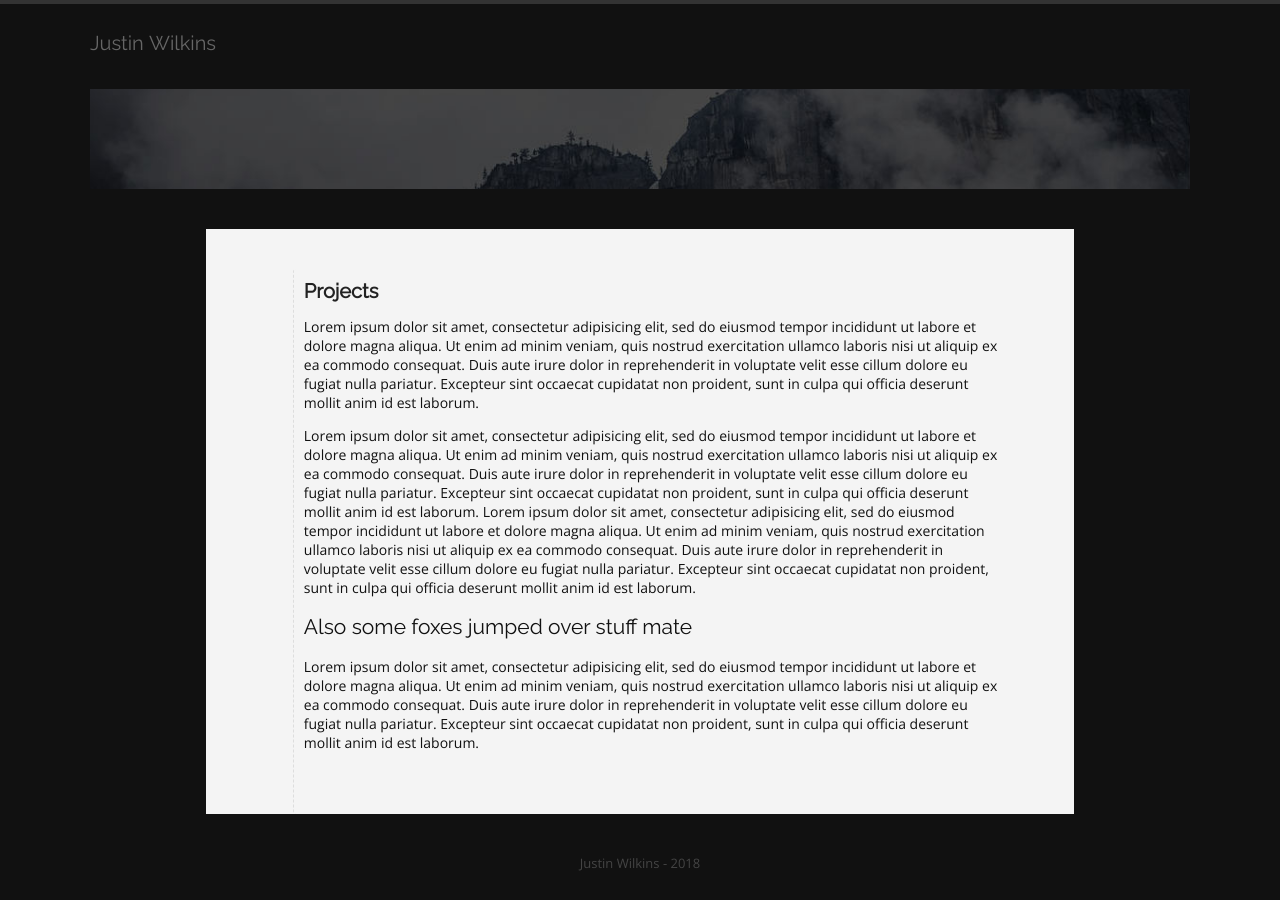
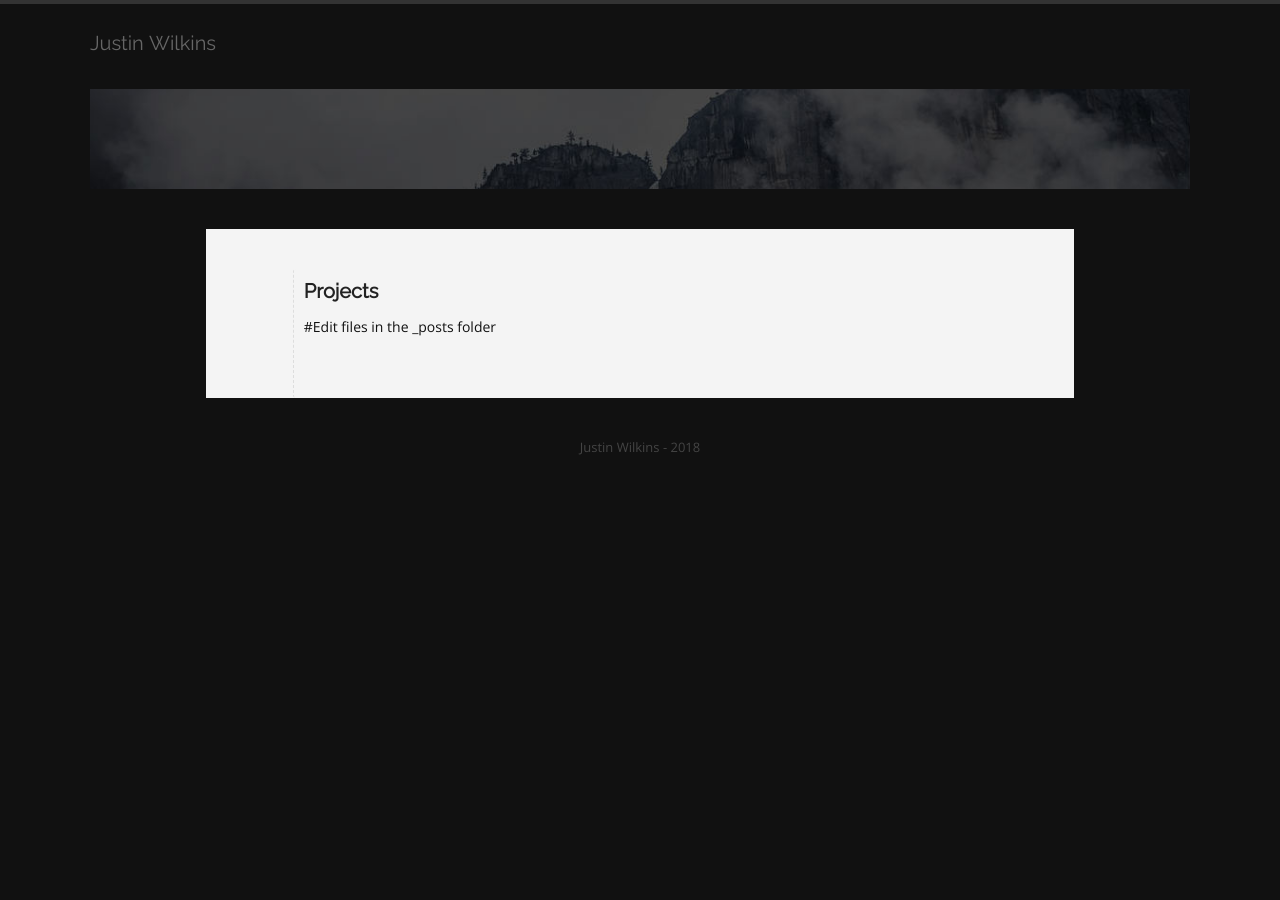
Before and after one commit to BJJohnston/Jwilks, a Jekyll site: the page built from _posts/2015-12-26-post5.md, in a window 1280 px wide. Built offline with Jekyll 4.4.1, drawn with Linux system fonts in a browser that asks for light colours; some web fonts are replaced; comment, search, counter and statistics services are not loaded.

Commit message:
Updated '_posts/2015-12-26-post5.md' via CloudCannon

```diff
--- a/_posts/2015-12-26-post5.md
+++ b/_posts/2015-12-26-post5.md
@@ -8,10 +8,4 @@ image: /images/blog/post5.jpg
 ---
 
 
-Lorem ipsum dolor sit amet, consectetur adipisicing elit, sed do eiusmod tempor incididunt ut labore et dolore magna aliqua. Ut enim ad minim veniam, quis nostrud exercitation ullamco laboris nisi ut aliquip ex ea commodo consequat. Duis aute irure dolor in reprehenderit in voluptate velit esse cillum dolore eu fugiat nulla pariatur. Excepteur sint occaecat cupidatat non proident, sunt in culpa qui officia deserunt mollit anim id est laborum.
-
-Lorem ipsum dolor sit amet, consectetur adipisicing elit, sed do eiusmod tempor incididunt ut labore et dolore magna aliqua. Ut enim ad minim veniam, quis nostrud exercitation ullamco laboris nisi ut aliquip ex ea commodo consequat. Duis aute irure dolor in reprehenderit in voluptate velit esse cillum dolore eu fugiat nulla pariatur. Excepteur sint occaecat cupidatat non proident, sunt in culpa qui officia deserunt mollit anim id est laborum. Lorem ipsum dolor sit amet, consectetur adipisicing elit, sed do eiusmod tempor incididunt ut labore et dolore magna aliqua. Ut enim ad minim veniam, quis nostrud exercitation ullamco laboris nisi ut aliquip ex ea commodo consequat. Duis aute irure dolor in reprehenderit in voluptate velit esse cillum dolore eu fugiat nulla pariatur. Excepteur sint occaecat cupidatat non proident, sunt in culpa qui officia deserunt mollit anim id est laborum.
-
-## Also some foxes jumped over stuff mate
-
-Lorem ipsum dolor sit amet, consectetur adipisicing elit, sed do eiusmod tempor incididunt ut labore et dolore magna aliqua. Ut enim ad minim veniam, quis nostrud exercitation ullamco laboris nisi ut aliquip ex ea commodo consequat. Duis aute irure dolor in reprehenderit in voluptate velit esse cillum dolore eu fugiat nulla pariatur. Excepteur sint occaecat cupidatat non proident, sunt in culpa qui officia deserunt mollit anim id est laborum.
+#Edit files in the _posts folder
```
